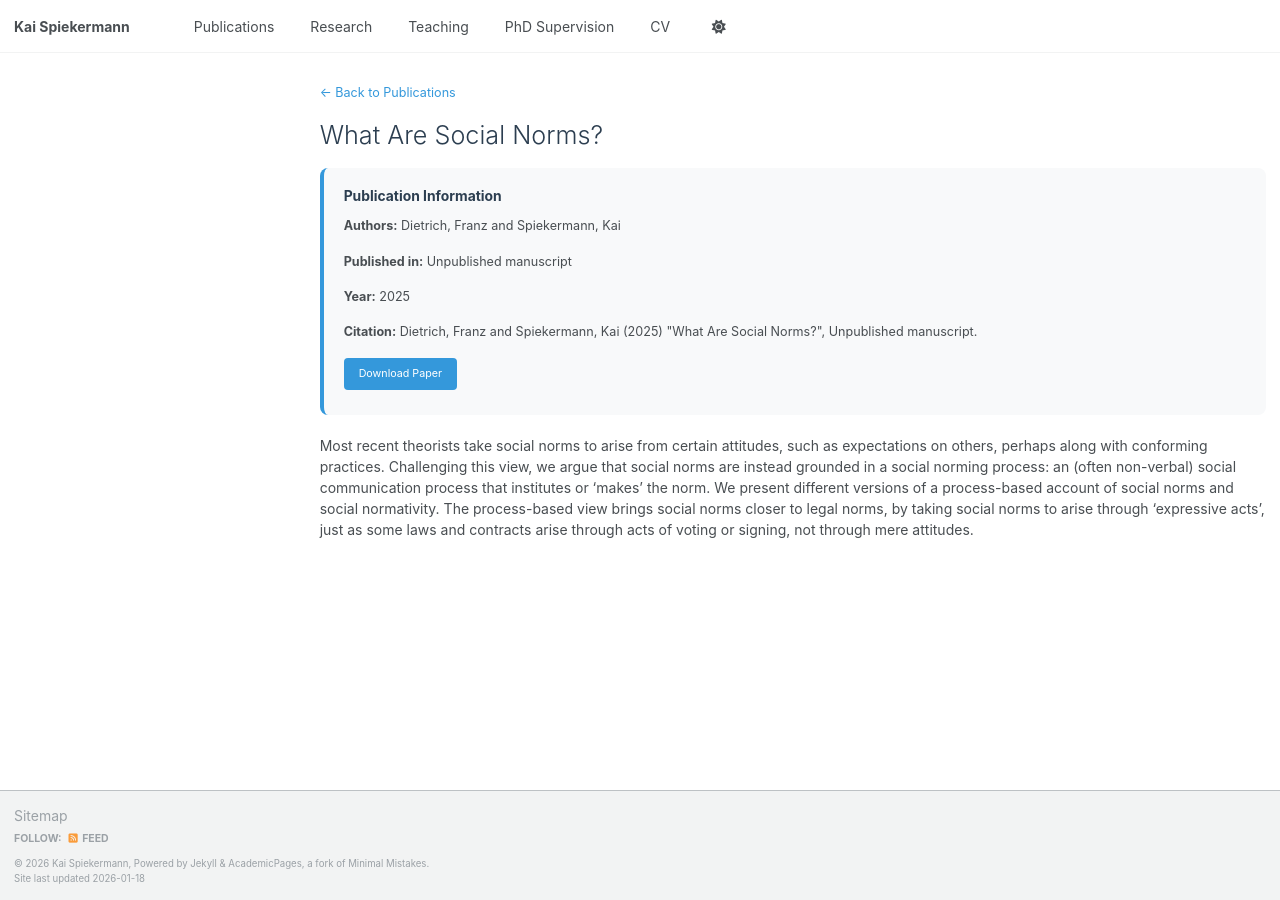
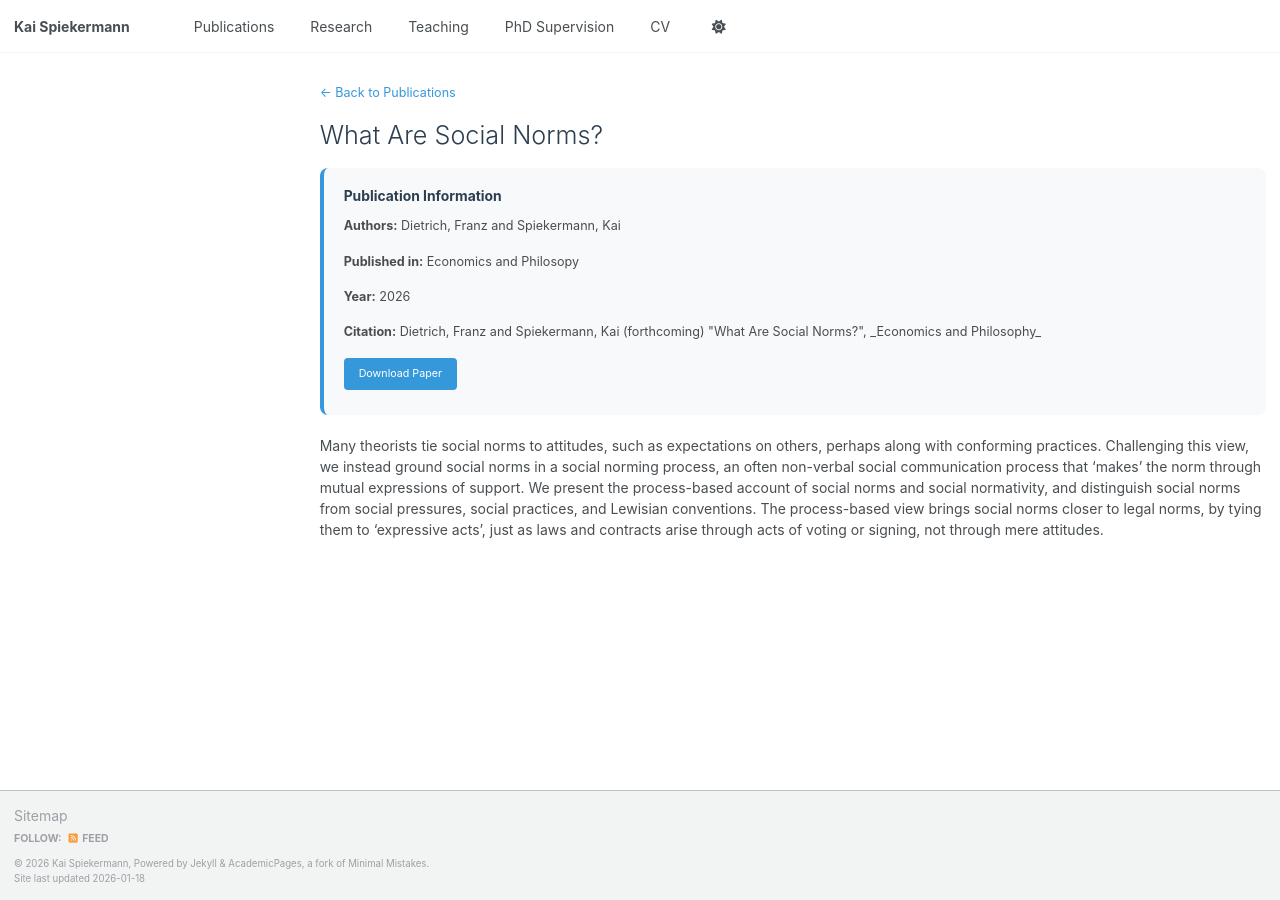
Before and after one commit to kaispk/kaispk.github.io, a Jekyll site: the page built from _publications/2025-what-are-social-norms.md, in a window 1280 px wide. Built offline with Jekyll 4.4.1, drawn with Linux system fonts in a browser that asks for light colours; a script that is not in the unit is left out.

Commit message:
pub update social norms

```diff
--- a/_publications/2025-what-are-social-norms.md
+++ b/_publications/2025-what-are-social-norms.md
@@ -1,16 +1,16 @@
 ---
 title: "What Are Social Norms?"
 collection: publications
-category: working
+category: manuscripts
 layout: publication
 permalink: /publication/2025-what-are-social-norms
-excerpt: 'Most recent theorists take social norms to arise from certain attitudes, such as expectations on others, perhaps along with conforming practices. Challenging this view, we argue that social norms are instead grounded in a social norming process: an (often non-verbal) social communication process that institutes or ‘makes’ the norm. We present different versions of a process-based account of social norms and social normativity. The process-based view brings social norms closer to legal norms, by taking social norms to arise through ‘expressive acts’, just as some laws and contracts arise through acts of voting or signing, not through mere attitudes. '
-date: 2025-01-01
-venue: 'Unpublished manuscript'
+excerpt: 'Many theorists tie social norms to attitudes, such as expectations on others, perhaps along with conforming practices. Challenging this view, we instead ground social norms in a social norming process, an often non-verbal social communication process that ‘makes’ the norm through mutual expressions of support. We present the process-based account of social norms and social normativity, and distinguish social norms from social pressures, social practices, and Lewisian conventions. The process-based view brings social norms closer to legal norms, by tying them to ‘expressive acts’, just as laws and contracts arise through acts of voting or signing, not through mere attitudes. '
+date: 2026-01-17
+venue: Economics and Philosopy
 authors: 'Dietrich, Franz and Spiekermann, Kai'
-citation: 'Dietrich, Franz and Spiekermann, Kai (2025) "What Are Social Norms?", Unpublished manuscript.'
+citation: 'Dietrich, Franz and Spiekermann, Kai (forthcoming) "What Are Social Norms?", _Economics and Philosophy_'
 paperurl: '../files/DietrichSpiekermann-SocialNorms.pdf'
 tags: ["democracy", "political-theory", "featured"]
 ---
 
-Most recent theorists take social norms to arise from certain attitudes, such as expectations on others, perhaps along with conforming practices. Challenging this view, we argue that social norms are instead grounded in a social norming process: an (often non-verbal) social communication process that institutes or ‘makes’ the norm. We present different versions of a process-based account of social norms and social normativity. The process-based view brings social norms closer to legal norms, by taking social norms to arise through ‘expressive acts’, just as some laws and contracts arise through acts of voting or signing, not through mere attitudes.
+Many theorists tie social norms to attitudes, such as expectations on others, perhaps along with conforming practices. Challenging this view, we instead ground social norms in a social norming process, an often non-verbal social communication process that ‘makes’ the norm through mutual expressions of support. We present the process-based account of social norms and social normativity, and distinguish social norms from social pressures, social practices, and Lewisian conventions. The process-based view brings social norms closer to legal norms, by tying them to ‘expressive acts’, just as laws and contracts arise through acts of voting or signing, not through mere attitudes.
```
Also changed, not shown: 1 other file.
